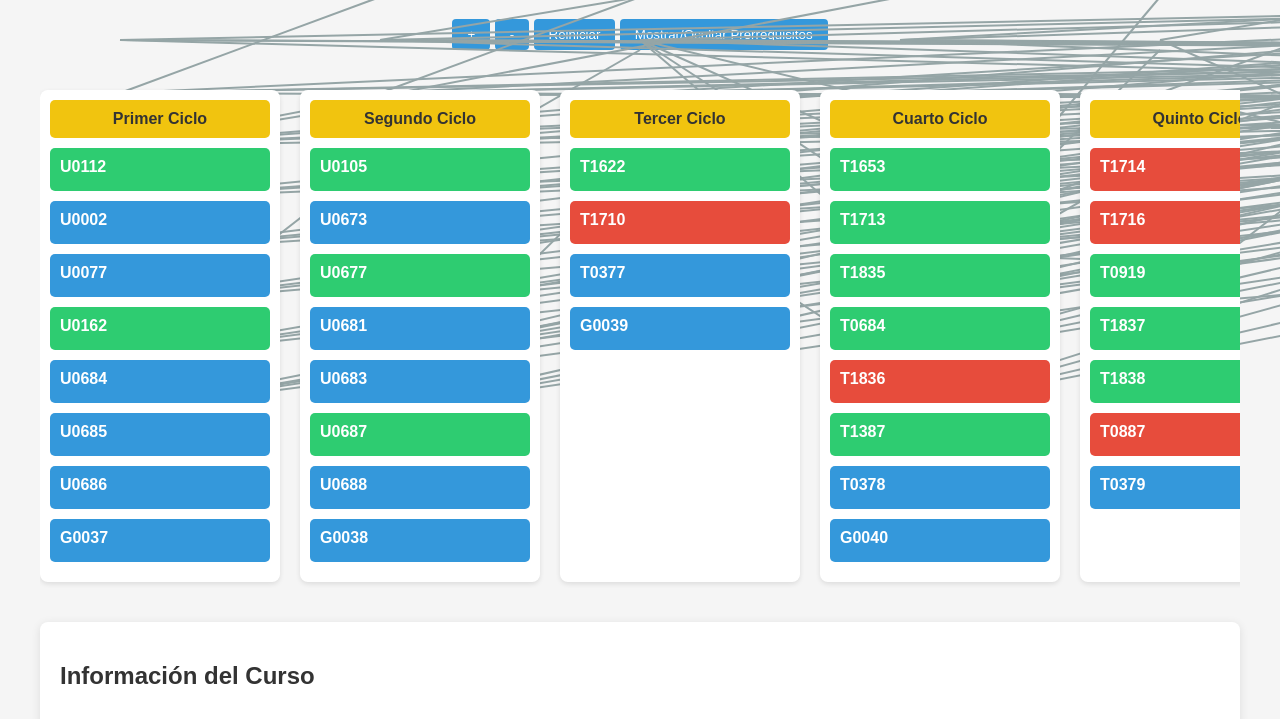
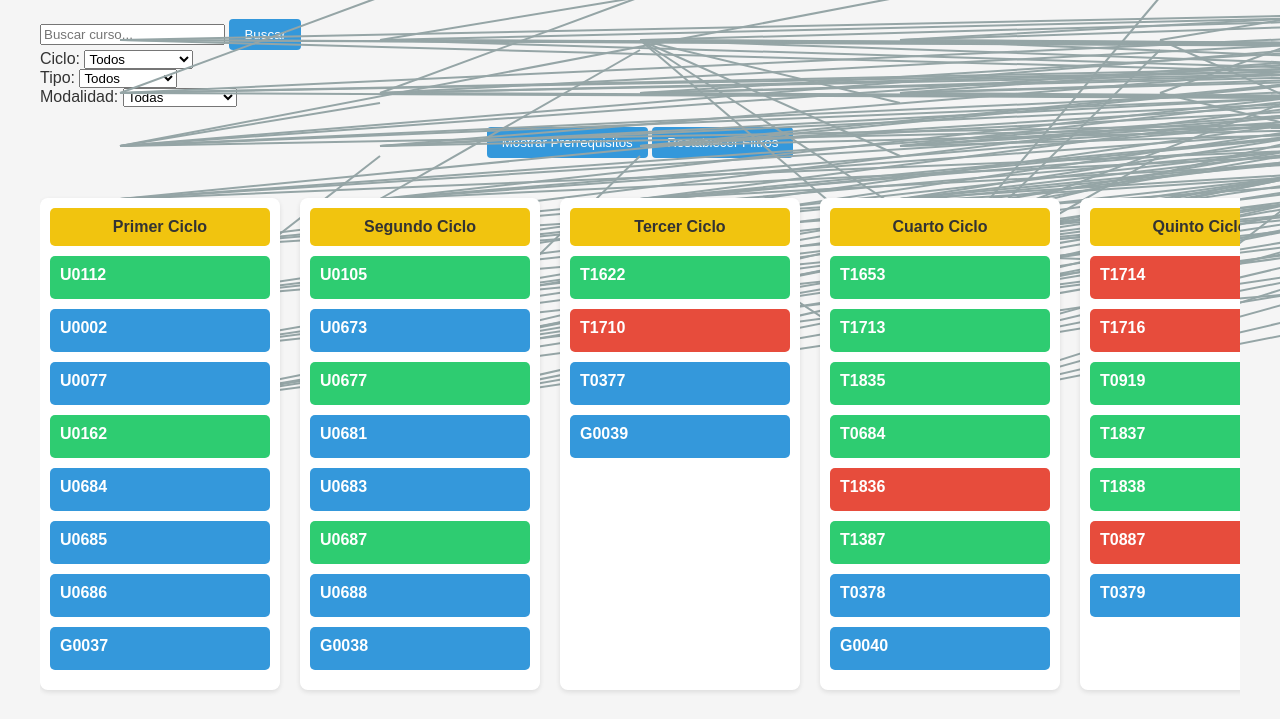
Before and after one commit to doumomentt/mcitavlupch, a plain HTML site: page index.html in a window 1280 px wide. Shown: the part 81-800 px from the top of the page. Drawn offline with nearby package versions, Linux system fonts and the light colour scheme.

Commit message:
Update index.html

```diff
--- a/index.html
+++ b/index.html
@@ -5,24 +5,71 @@
     <meta name="viewport" content="width=device-width, initial-scale=1.0">
     <title>Malla Curricular - Terapia de Audición, Voz y Lenguaje</title>
     <link rel="stylesheet" href="styles.css">
-    <script src="https://d3js.org/d3.v7.min.js"></script>
 </head>
 <body>
     <div class="container">
+        <header>
             <h1>Carrera Profesional de Terapia de Audición, Voz y Lenguaje</h1>
+            <div class="search-filter-container">
+                <div class="search-box">
+                    <input type="text" id="search-input" placeholder="Buscar curso...">
+                    <button id="search-btn">Buscar</button>
+                </div>
+                <div class="filter-controls">
+                    <div class="filter-group">
+                        <label for="cycle-filter">Ciclo:</label>
+                        <select id="cycle-filter">
+                            <option value="all">Todos</option>
+                            <option value="1">Primer Ciclo</option>
+                            <option value="2">Segundo Ciclo</option>
+                            <option value="3">Tercer Ciclo</option>
+                            <option value="4">Cuarto Ciclo</option>
+                            <option value="5">Quinto Ciclo</option>
+                            <option value="6">Sexto Ciclo</option>
+                            <option value="7">Séptimo Ciclo</option>
+                            <option value="8">Octavo Ciclo</option>
+                            <option value="9">Noveno Ciclo</option>
+                            <option value="10">Décimo Ciclo</option>
+                        </select>
+                    </div>
+                    <div class="filter-group">
+                        <label for="type-filter">Tipo:</label>
+                        <select id="type-filter">
+                            <option value="all">Todos</option>
+                            <option value="general">General</option>
+                            <option value="especifico">Específico</option>
+                            <option value="especialidad">Especialidad</option>
+                        </select>
+                    </div>
+                    <div class="filter-group">
+                        <label for="modality-filter">Modalidad:</label>
+                        <select id="modality-filter">
+                            <option value="all">Todas</option>
+                            <option value="Presencial">Presencial</option>
+                            <option value="No Presencial">No Presencial</option>
+                            <option value="Semipresencial">Semipresencial</option>
+                        </select>
+                    </div>
+                </div>
+            </div>
             <div class="controls">
-            <button id="zoom-in">+</button>
-            <button id="zoom-out">-</button>
-            <button id="reset">Reiniciar</button>
-            <button id="toggle-prereqs">Mostrar/Ocultar Prerrequisitos</button>
+                <button id="toggle-prereqs">Mostrar Prerrequisitos</button>
+                <button id="reset-filters">Restablecer Filtros</button>
             </div>
-        <div id="malla-container">
-            <svg id="malla-svg"></svg>
-        </div>
+        </header>
+
+        <main>
+            <div id="malla-container"></div>
+
             <div id="course-info">
                 <h2>Información del Curso</h2>
-            <div id="info-content"></div>
+                <div id="info-content">Haz clic en un curso para ver detalles</div>
+                <div id="course-hours">
+                    <h3>Horas Lectivas</h3>
+                    <div id="hours-content"></div>
                 </div>
+            </div>
+        </main>
     </div>
     <script src="script.js"></script>
 </body>
```
Lines whose indentation alone changed are shown as unchanged.
